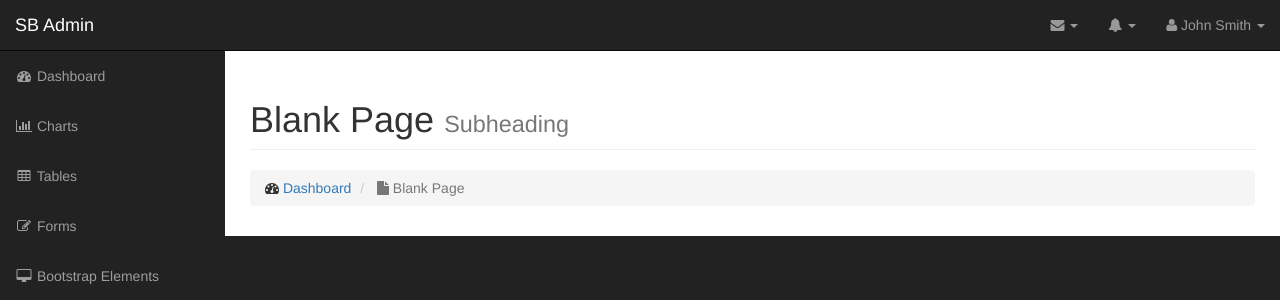
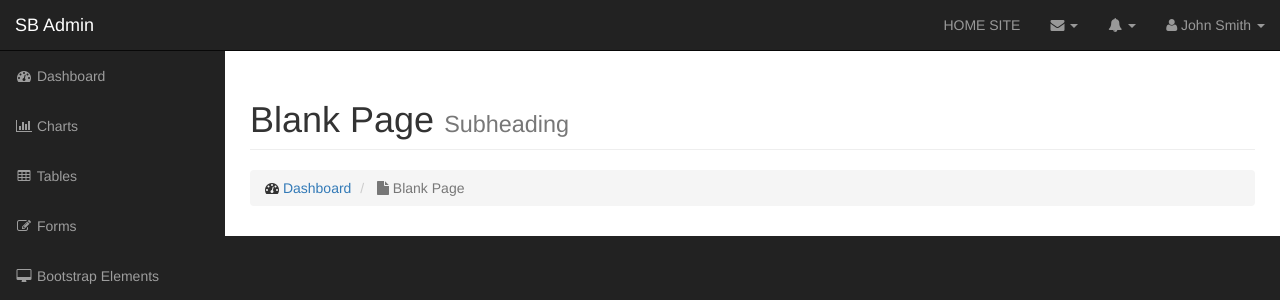
Before and after one commit to glenn-watt/basicCMS, a PHP site: page /admin in a window 1280 px wide. Shown: the top 300 px of the page. Run offline with PHP 8.4, Linux system fonts and the light colour scheme; grey boxes labelled with a size stand in for pictures from a placeholder-image service; some libraries are stand-ins or nearby versions.

Commit message:
Add homepage link to admin index.php

```diff
--- a/admin/index.php
+++ b/admin/index.php
@@ -47,6 +47,7 @@
             </div>
             <!-- Top Menu Items -->
             <ul class="nav navbar-right top-nav">
+                <li><a href="../index.php">HOME SITE</a> </li>
                 <li class="dropdown">
                     <a href="#" class="dropdown-toggle" data-toggle="dropdown"><i class="fa fa-envelope"></i> <b class="caret"></b></a>
                     <ul class="dropdown-menu message-dropdown">
```
